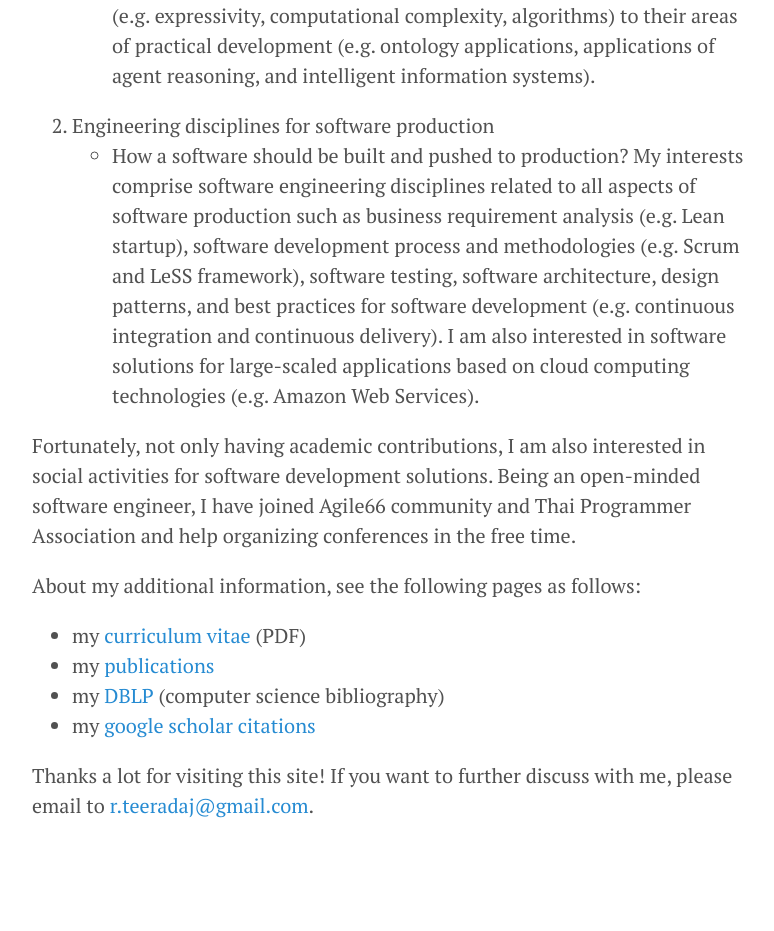
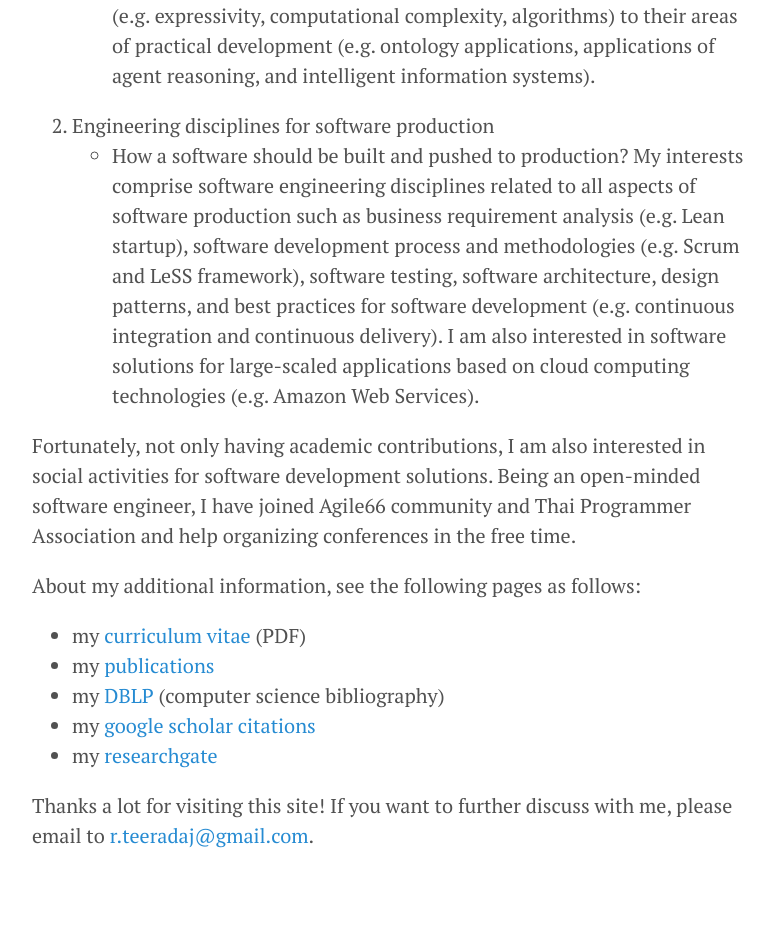
Before and after one commit to xlives/xlives.github.io, a Jekyll site: the page built from about-me.markdown, in a window 1280 px wide. Shown: the part 881-1812 px from the top of the page, without its empty margins (248-1022 px from the left). Built offline with Jekyll 4.4.1, drawn with Linux system fonts in a browser that asks for light colours; before the commit the page ends 1782 px from its top, so only the background shows below that.

Commit message:
Update about-me.markdown

```diff
--- a/about-me.markdown
+++ b/about-me.markdown
@@ -35,5 +35,6 @@ About my additional information, see the following pages as follows:
   * my [publications](https://xlives.github.io/publications.html){:target="_blank"}
   * my [DBLP](https://dblp.org/pers/hd/r/Racharak:Teeradaj){:target="_blank"} (computer science bibliography)
   * my [google scholar citations](https://scholar.google.co.th/citations?user=x3J3MPEAAAAJ&hl=en){:target="_blank"}
+  * my [researchgate](https://www.researchgate.net/profile/Teeradaj_Racharak){:target="_blank"}
 
 Thanks a lot for visiting this site! If you want to further discuss with me, please email to <r.teeradaj@gmail.com>.
```
